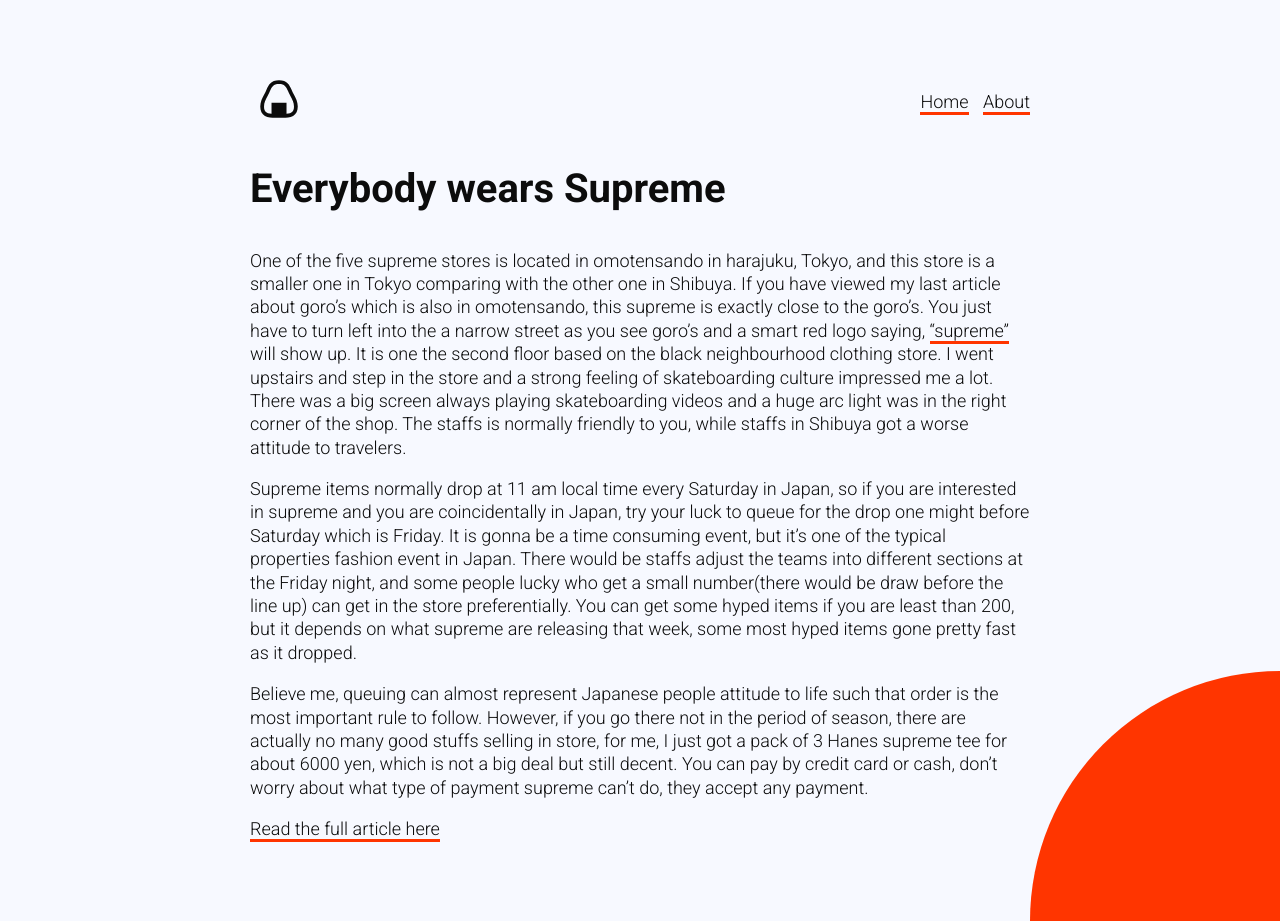
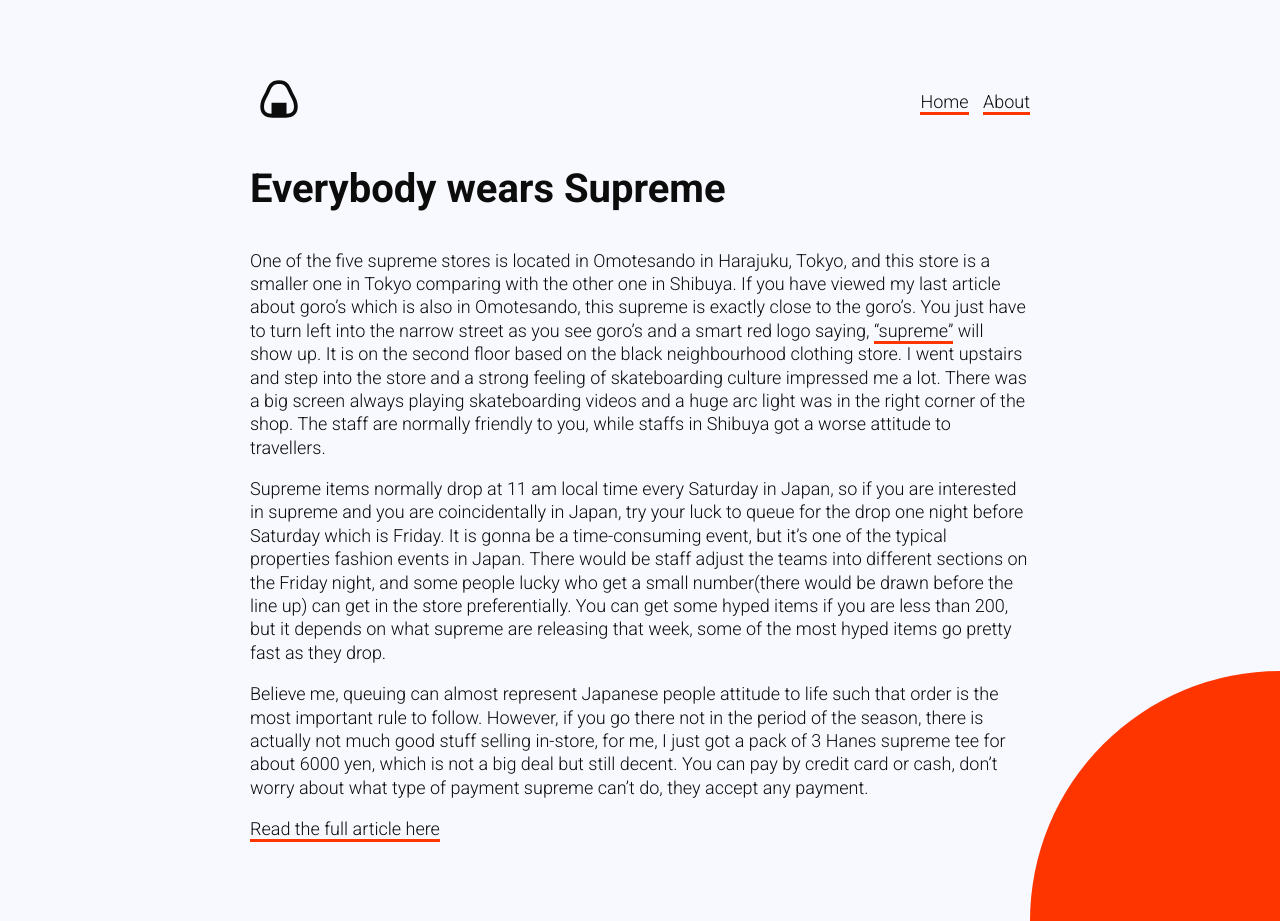
Before and after one commit to guybroadhurst/anightinjapan, a Jekyll site: the page built from _posts/2021-04-20-everybody-wears-supreme.md, in a window 1280 px wide and 921 px high. Built offline with Jekyll 4.4.1, drawn with Linux system fonts in a browser that asks for light colours.

Commit message:
Updated Everybody Wears Supreme

```diff
--- a/_posts/2021-04-20-everybody-wears-supreme.md
+++ b/_posts/2021-04-20-everybody-wears-supreme.md
@@ -1,14 +1,14 @@
 ---
 title: Everybody wears Supreme
 date: 2021-04-20 00:00:00 Z
-excerpt: One of the 5 supreme stores is located in omotensando in harajuku, Tokyo,
+excerpt: One of the 5 supreme stores is located in Omotesando in Harajuku, Tokyo,
   and this store is a smaller one in Tokyo comparing with the other one in Shibuya.
 ---
 
-One of the five supreme stores is located in omotensando in harajuku, Tokyo, and this store is a smaller one in Tokyo comparing with the other one in Shibuya. If you have viewed my last article about goro's which is also in omotensando, this supreme is exactly close to the goro's. You just have to turn left into the a narrow street as you see goro's and a smart red logo saying, ["supreme"](https://www.supremenewyork.com/) will show up. It is one the second floor based on the black neighbourhood clothing store. I went upstairs and step in the store and a strong feeling of skateboarding culture impressed me a lot. There was a big screen always playing skateboarding videos and a huge arc light was in the right corner of the shop. The staffs is normally friendly to you, while staffs in Shibuya got a worse attitude to travelers.
+One of the five supreme stores is located in Omotesando in Harajuku, Tokyo, and this store is a smaller one in Tokyo comparing with the other one in Shibuya. If you have viewed my last article about goro's which is also in Omotesando, this supreme is exactly close to the goro's. You just have to turn left into the narrow street as you see goro's and a smart red logo saying, ["supreme"](https://www.supremenewyork.com/) will show up. It is on the second floor based on the black neighbourhood clothing store. I went upstairs and step into the store and a strong feeling of skateboarding culture impressed me a lot. There was a big screen always playing skateboarding videos and a huge arc light was in the right corner of the shop. The staff are normally friendly to you, while staffs in Shibuya got a worse attitude to travellers.
 
-Supreme items normally drop at 11 am local time every Saturday in Japan, so if you are interested in supreme and you are coincidentally in Japan, try your luck to queue for the drop one might before Saturday which is Friday. It is gonna be a time consuming event, but it's one of the typical properties fashion event in Japan. There would be staffs adjust the teams into different sections at the Friday night, and some people lucky who get a small number(there would be draw before the line up) can get in the store preferentially. You can get some hyped  items if you are least than 200, but it depends on what supreme are releasing that week, some most hyped items gone pretty fast as it dropped.
+Supreme items normally drop at 11 am local time every Saturday in Japan, so if you are interested in supreme and you are coincidentally in Japan, try your luck to queue for the drop one night before Saturday which is Friday. It is gonna be a time-consuming event, but it's one of the typical properties fashion events in Japan. There would be staff adjust the teams into different sections on the Friday night, and some people lucky who get a small number(there would be drawn before the line up) can get in the store preferentially. You can get some hyped items if you are less than 200, but it depends on what supreme are releasing that week, some of the most hyped items go pretty fast as they drop.
 
-Believe me, queuing can almost represent Japanese people attitude to life such that order is the most important rule to follow. However, if you go there not in the period of season, there are actually no many good stuffs selling in store, for me, I just got a pack of 3 Hanes supreme tee for about 6000 yen, which is not a big deal but still decent. You can pay by credit card or cash, don't worry about what type of payment supreme can't do, they accept any payment.
+Believe me, queuing can almost represent Japanese people attitude to life such that order is the most important rule to follow. However, if you go there not in the period of the season, there is actually not much good stuff selling in-store, for me, I just got a pack of 3 Hanes supreme tee for about 6000 yen, which is not a big deal but still decent. You can pay by credit card or cash, don't worry about what type of payment supreme can't do, they accept any payment.
 
 [Read the full article here](https://www.tokyocreative.com/articles/19065-experience-in-supreme-harajuku-tokyo-and-osaka)
```
